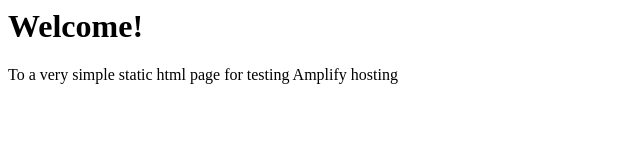
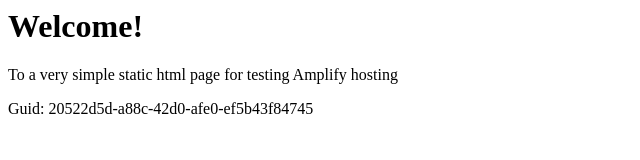
Before and after one commit to aws-aemilia-nrt/Github-PR-Commit-Integration-Test-DoNotTouch-v1-preprod-ap-northeast-1, a website: page src/index.html in a window 1280 px wide. Shown: the whole page, without its empty margins (0-640 px from the left). Drawn offline with Linux system fonts and the light colour scheme.

Commit message:
commit from integ tests

```diff
--- a/src/index.html
+++ b/src/index.html
@@ -1,3 +1,5 @@
+
+
 <html lang="en">
 
 <head>
@@ -10,6 +12,6 @@
 <body>
     <h1>Welcome!</h1>
     <p>To a very simple static html page for testing Amplify hosting</p>
-</body>
+    <p>Guid: 20522d5d-a88c-42d0-afe0-ef5b43f84745</p></body>
 
 </html>
```
